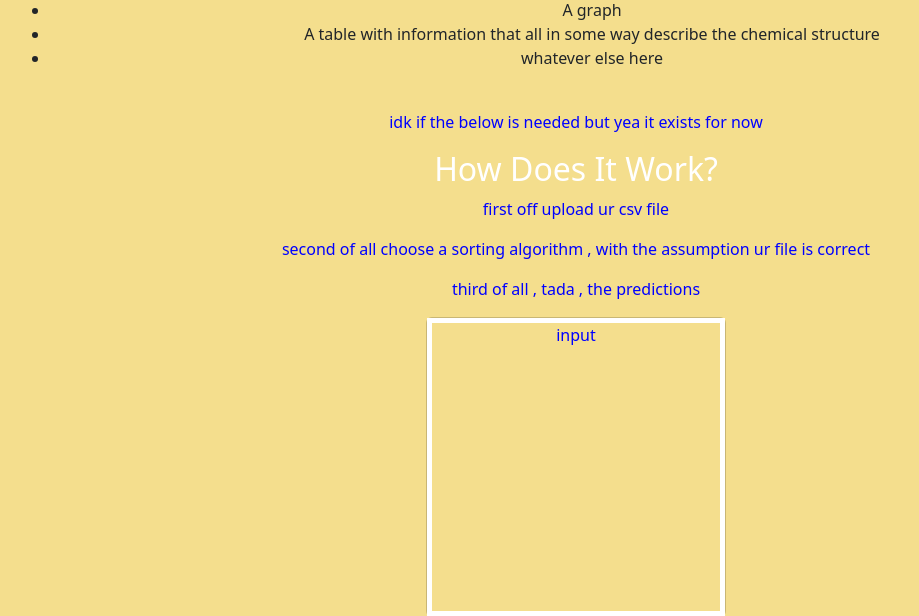
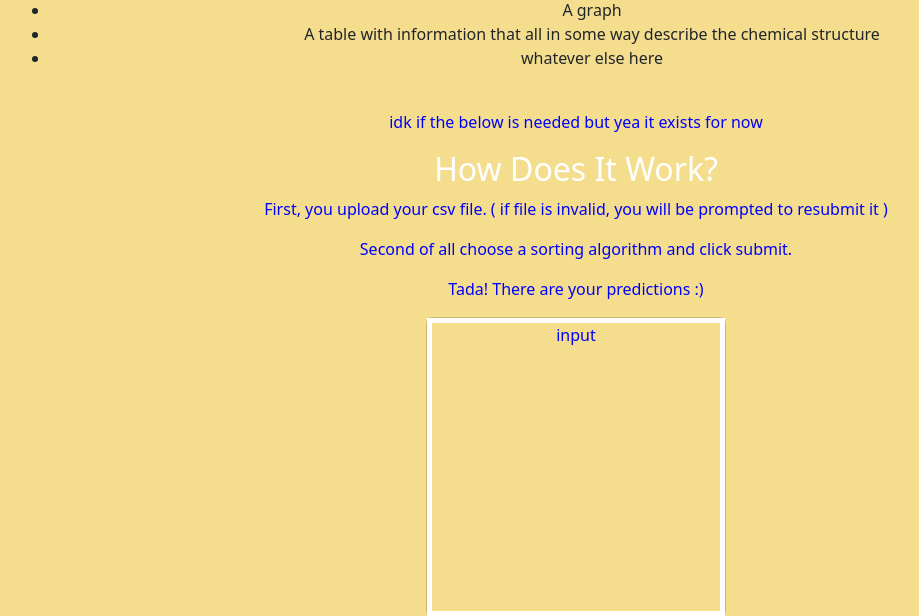
Before and after one commit to lisdis19/SchrodingersCats, a Django app: template website/templates/about.html in a window 1280 px wide. Shown: the part 234-850 px from the top of the page, without its empty margins (64-983 px from the left). Run offline with Django 4.2, Linux system fonts and the light colour scheme; the template is opened without the code that fills it, so the values that code supplies are empty.

Commit message:
proffessional wording in about.html

```diff
--- a/website/templates/about.html
+++ b/website/templates/about.html
@@ -21,9 +21,9 @@
     <div id="box">
     <p>idk if the below is needed but yea it exists for now</p>
     <h2>How Does It Work?</h2>
-    <p>first off upload ur csv file </p>
-    <p>second of all choose a sorting algorithm , with the assumption ur file is correct </p>
-    <p>third of all , tada , the predictions</p>
+    <p>First, you upload your csv file. ( if file is invalid, you will be prompted to resubmit it ) </p>
+    <p>Second of all choose a sorting algorithm and click submit. </p>
+    <p>Tada! There are your predictions :) </p>
 
     </div>
 
```
